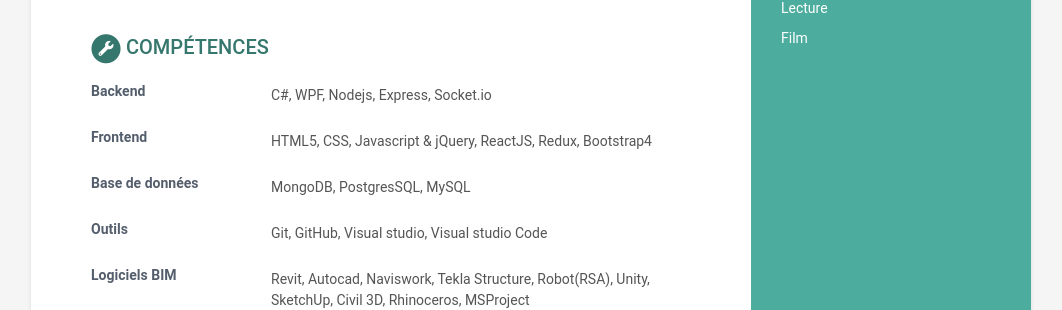
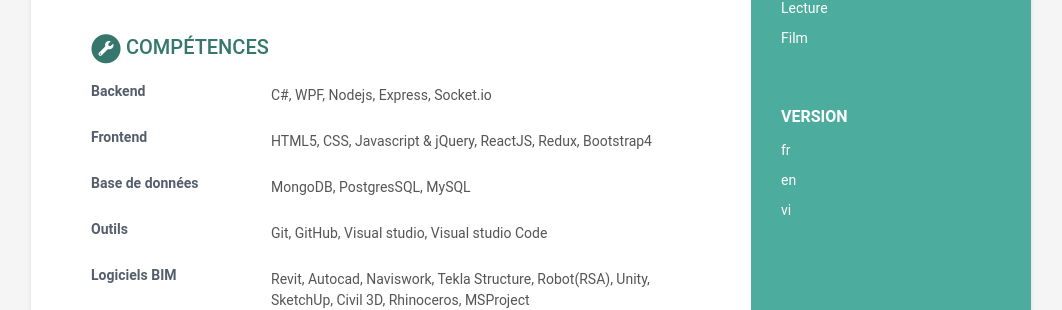
Before and after one commit to tienduy-nguyen/cv, a Jekyll site: the page built from index.html, in a window 1280 px wide. Shown: the part 1175-1485 px from the top of the page, without its empty margins (109-1171 px from the left). Built offline with Jekyll 4.4.1, drawn with Linux system fonts in a browser that asks for light colours.

```diff
--- a/_config.yml
+++ b/_config.yml
@@ -3,8 +3,8 @@
 # Site Settings
 title: CV Tien Duy
 url: 'https://tienduy-nguyen.github.io'
-baseurl: '/cv' #change it according to your repository name
-description: A resume online
+baseurl: '' #change it according to your repository name
+description: Mon cv en ligne
 # Style will be applied only after restarting the build or serve. Just choose one of the options.
 theme_skin: turquoise # blue turquoise green berry orange ceramic
 chrome_mobile_color: #use hex colors (ex:#1976d2) or leave empty if you don't want a color for chrome mobile searchbar
--- a/_data/data.yml
+++ b/_data/data.yml
@@ -3,7 +3,7 @@
 #
 
 sidebar:
-    about: False # set to False or comment line if you want to remove the "how to use?" in the sidebar
+    about: True # set to False or comment line if you want to remove the "how to use?" in the sidebar
     education: True # set to False if you want education in main section instead of in sidebar
 
     # Profile information
--- a/_includes/about.html
+++ b/_includes/about.html
@@ -1,8 +1,10 @@
 <div class="remove-container container-block">
   <h2 class="container-block-title">
-    More
+    Version
   </h2>
   <ul class="list-unstyled interests-list">
-    <li><a target="_blank" href="/#">Blog</a></li>
+    <li><a target="_blank" href="/">fr</a></li>
+    <li><a target="_blank" href="https://tienduy-nguyen.github.io/cv-en">en</a></li>
+    <li><a target="_blank" href="https://tienduy-nguyen.github.io/cv-vi">vi</a></li>
   </ul>
 </div><!--//About-->
```
